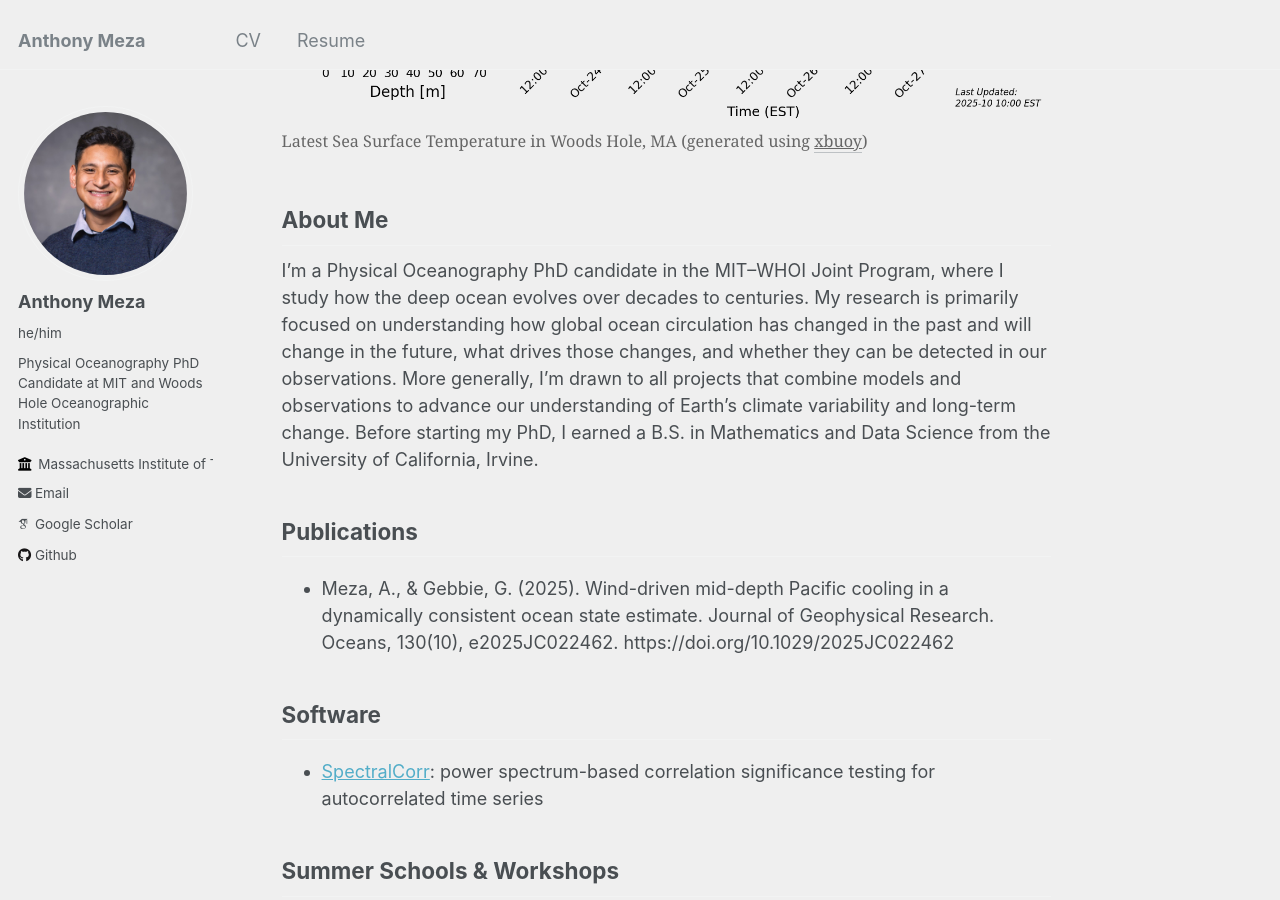
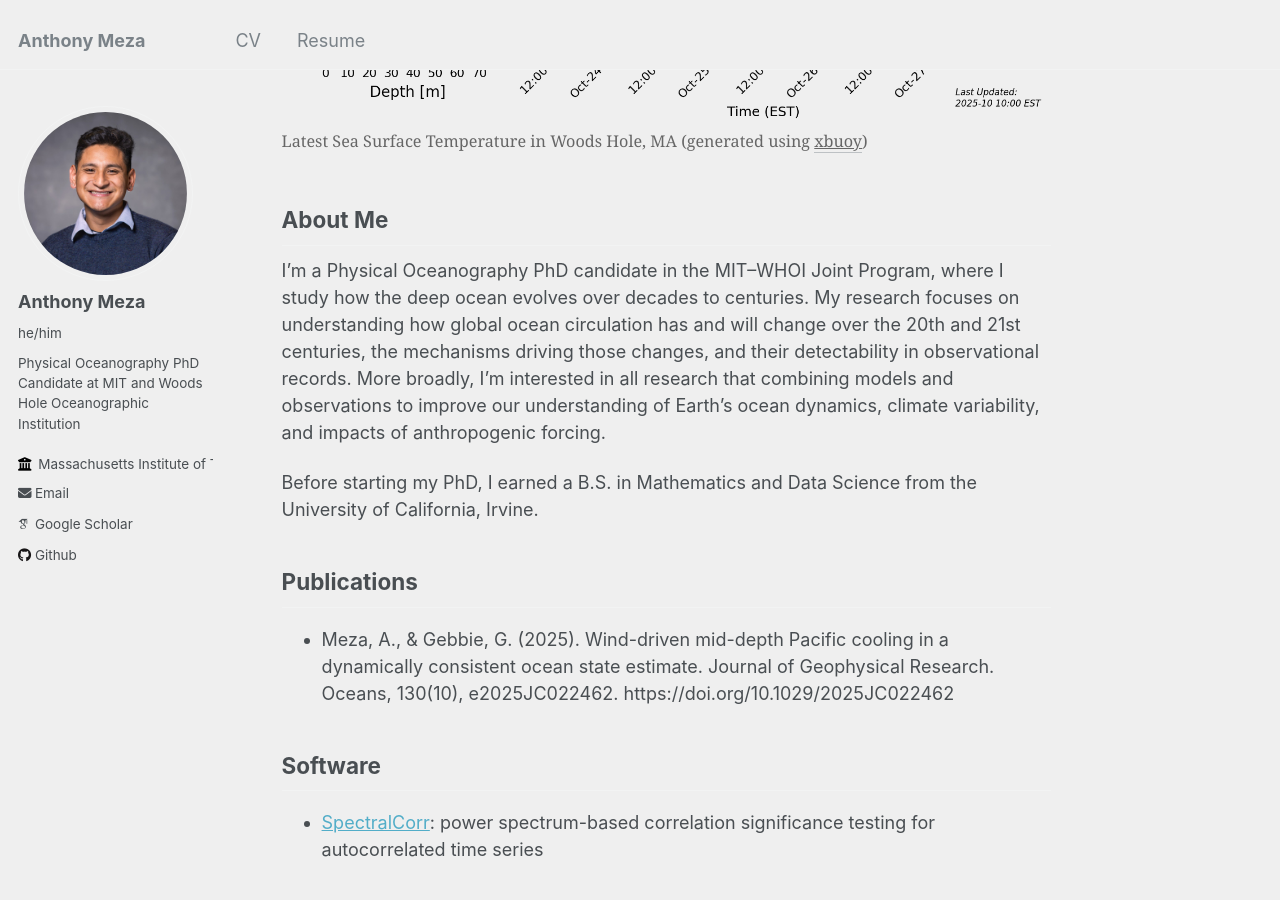
Before and after one commit to anthony-meza/anthony-meza.github.io, a Jekyll site: the page built from _pages/about.md, in a window 1280 px wide and 900 px high, scrolled down 507 px. Built offline with Jekyll 4.4.1, drawn with Linux system fonts in a browser that asks for light colours; some web fonts are replaced.

Commit message:
Update about.md

```diff
--- a/_pages/about.md
+++ b/_pages/about.md
@@ -28,9 +28,11 @@ redirect_from:
 ## About Me
 
 I’m a Physical Oceanography PhD candidate in the MIT–WHOI Joint Program, where I study how the deep ocean evolves over decades to centuries.
-My research is primarily focused on understanding how global ocean circulation has changed in the past and will change in the future,
-what drives those changes, and whether they can be detected in our observations.
-More generally, I’m drawn to all projects that combine models and observations to advance our understanding of Earth’s climate variability and long-term change.
+My research focuses on understanding how global ocean circulation has and will change over the 20th and 21st centuries,
+the mechanisms driving those changes, and their detectability in observational records.
+More broadly, I’m interested in all research that combining models and observations to improve our understanding of Earth’s ocean dynamics, climate variability,
+and impacts of anthropogenic forcing.
+
 Before starting my PhD, I earned a B.S. in Mathematics and Data Science from the University of California, Irvine.
 
 ## Publications
```
